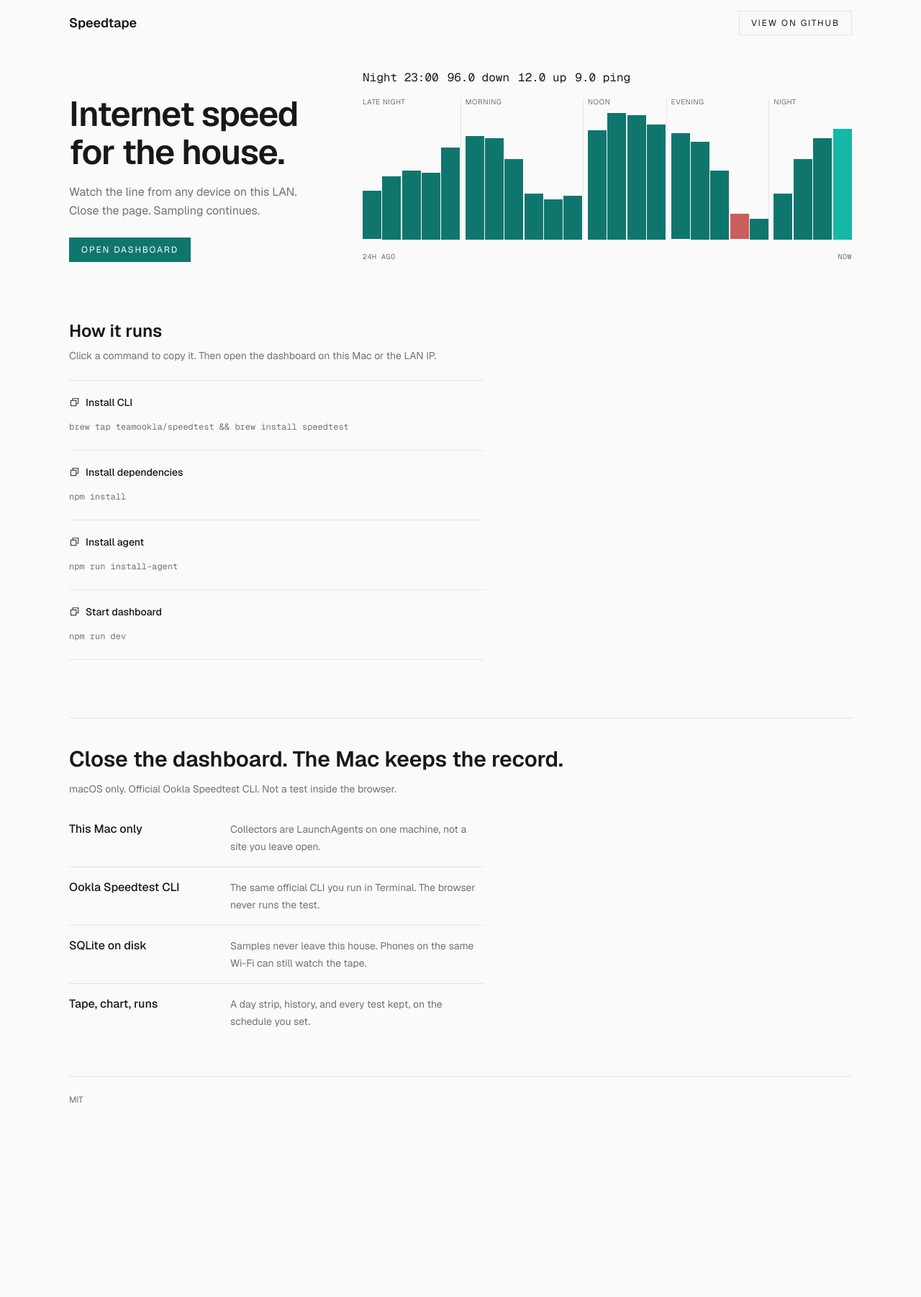
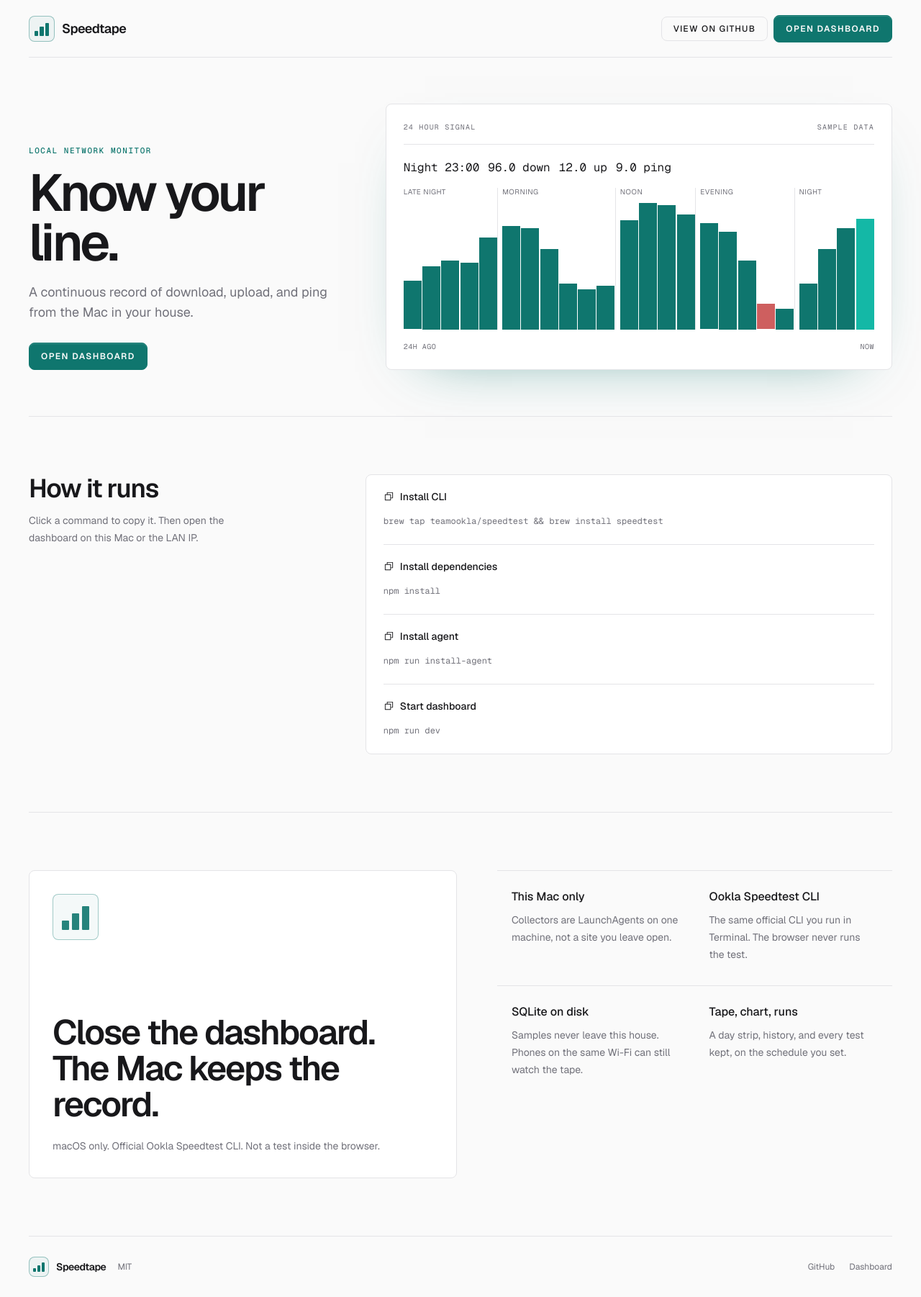
Before and after one commit to tusharv/speedtape, a Next.js app: page / in a window 1280 px wide. Shown: the whole page at 72% size. Before the commit the page ends 1560 px from the top, so only its background shows below. Built offline with nearby package versions, Linux system fonts and the light colour scheme.

Commit message:
feat: redesign Speedtape landing page

```diff
--- a/app/page.tsx
+++ b/app/page.tsx
@@ -1,16 +1,39 @@
 import Link from "next/link";
 import { redirect } from "next/navigation";
+import {
+  BrandLockup,
+  BrandMark,
+} from "@/app/components/brand-lockup";
 import { LandingCommands } from "@/app/components/landing-commands";
 import { LandingTape } from "@/app/components/landing-tape";
 import { landingTapeCells } from "@/lib/landing-tape";
-import { APP_NAME, GITHUB_URL, LICENSE_LABEL } from "@/lib/site";
+import { GITHUB_URL, LICENSE_LABEL } from "@/lib/site";
 
 const dashboardHref = "/app";
 
 const primaryCta =
-  "inline-flex items-center border border-copper bg-copper px-4 py-2 text-xs uppercase tracking-[0.16em] text-white transition-transform hover:bg-amber active:scale-[0.98]";
+  "inline-flex items-center whitespace-nowrap rounded-lg border border-copper bg-copper px-4 py-2.5 text-xs font-semibold uppercase tracking-[0.12em] text-ink shadow-[inset_0_1px_0_rgba(255,255,255,0.16)] outline-none transition-[transform,background-color] hover:bg-amber active:translate-y-px focus-visible:ring-2 focus-visible:ring-copper focus-visible:ring-offset-2 focus-visible:ring-offset-ink";
 const secondaryCta =
-  "inline-flex items-center whitespace-nowrap border border-hairline px-3 py-2 text-[11px] uppercase tracking-[0.12em] text-paper transition-colors hover:border-copper hover:text-copper sm:px-4 sm:text-xs sm:tracking-[0.16em]";
+  "inline-flex items-center whitespace-nowrap rounded-lg border border-hairline px-3 py-2 text-[11px] font-medium uppercase tracking-[0.1em] text-paper outline-none transition-[transform,border-color,color] hover:border-copper hover:text-copper active:translate-y-px focus-visible:ring-2 focus-visible:ring-copper focus-visible:ring-offset-2 focus-visible:ring-offset-ink sm:px-4 sm:text-xs";
+
+const systemFacts = [
+  {
+    title: "This Mac only",
+    body: "Collectors are LaunchAgents on one machine, not a site you leave open.",
+  },
+  {
+    title: "Ookla Speedtest CLI",
+    body: "The same official CLI you run in Terminal. The browser never runs the test.",
+  },
+  {
+    title: "SQLite on disk",
+    body: "Samples never leave this house. Phones on the same Wi-Fi can still watch the tape.",
+  },
+  {
+    title: "Tape, chart, runs",
+    body: "A day strip, history, and every test kept, on the schedule you set.",
+  },
+] as const;
 
 function firstString(
   value: string | string[] | undefined,
@@ -30,9 +53,9 @@ export default async function Landing({ searchParams }: PageProps<"/">) {
   }
 
   return (
-    <div className="mx-auto flex min-h-dvh w-full min-w-0 max-w-6xl flex-col overflow-x-clip px-4 sm:px-8">
-      <header className="flex min-h-16 flex-wrap items-center justify-between gap-3 py-3">
-        <p className="font-display text-lg font-semibold text-paper">{APP_NAME}</p>
+    <div className="mx-auto flex min-h-dvh w-full min-w-0 max-w-7xl flex-col overflow-x-clip px-4 sm:px-8 lg:px-10">
+      <header className="flex min-h-20 flex-wrap items-center justify-between gap-3 border-b border-hairline py-4">
+        <BrandLockup />
         <nav aria-label="Landing" className="flex shrink-0 items-center gap-2">
           <a
             href={GITHUB_URL}
@@ -42,86 +65,107 @@ export default async function Landing({ searchParams }: PageProps<"/">) {
           >
             View on GitHub
           </a>
+          <Link href={dashboardHref} className={primaryCta}>
+            Open dashboard
+          </Link>
         </nav>
       </header>
 
-      <main className="flex min-w-0 flex-1 flex-col gap-12 pb-16 pt-8 sm:gap-20">
-        <section className="grid min-w-0 items-end gap-10 lg:grid-cols-[minmax(0,22rem)_minmax(0,1fr)] lg:gap-14">
-          <div className="max-w-md min-w-0">
-            <h1 className="font-display text-[2rem] font-semibold leading-[1.1] tracking-tight text-paper sm:text-4xl md:text-5xl">
-              Internet speed for the house.
+      <main className="flex min-w-0 flex-1 flex-col">
+        <section className="grid min-w-0 gap-10 py-12 md:py-16 lg:grid-cols-[minmax(0,0.76fr)_minmax(0,1.24fr)] lg:items-end lg:gap-16">
+          <div className="max-w-lg min-w-0">
+            <p className="font-mono text-[11px] font-medium uppercase tracking-[0.14em] text-copper">
+              Local network monitor
+            </p>
+            <h1 className="mt-4 max-w-[9ch] font-display text-5xl font-semibold leading-[0.96] tracking-[-0.055em] text-paper sm:text-6xl lg:text-7xl">
+              Know your line.
             </h1>
-            <p className="mt-4 max-w-[36ch] text-base leading-relaxed text-muted">
-              Watch the line from any device on this LAN. Close the page.
-              Sampling continues.
+            <p className="mt-5 max-w-[38ch] text-base leading-7 text-muted sm:text-lg">
+              A continuous record of download, upload, and ping from the Mac in
+              your house.
             </p>
-            <div className="mt-6">
+            <div className="mt-7">
               <Link href={dashboardHref} className={primaryCta}>
                 Open dashboard
               </Link>
             </div>
           </div>
-          <div className="min-w-0 overflow-x-clip">
+
+          <div
+            aria-label="24 hour signal"
+            role="group"
+            className="min-w-0 rounded-lg border border-hairline bg-panel p-4 shadow-[0_28px_80px_-54px_rgba(15,118,110,0.7)] sm:p-6"
+          >
+            <div className="mb-5 flex items-center justify-between gap-4 border-b border-hairline pb-4 font-mono text-[10px] uppercase tracking-[0.12em] text-muted">
+              <span>24 hour signal</span>
+              <span>Sample data</span>
+            </div>
             <LandingTape cells={landingTapeCells()} />
           </div>
         </section>
 
-        <section>
-          <h2 className="font-display text-2xl font-semibold text-paper">
+        <section className="grid gap-10 border-t border-hairline py-14 md:grid-cols-[minmax(0,0.72fr)_minmax(0,1.28fr)] md:gap-14 md:py-20">
+          <div className="max-w-sm">
+            <h2 className="font-display text-3xl font-semibold tracking-[-0.035em] text-paper md:text-4xl">
               How it runs
             </h2>
-          <p className="mt-2 max-w-[65ch] text-sm text-muted">
+            <p className="mt-3 max-w-[36ch] text-sm leading-6 text-muted">
               Click a command to copy it. Then open the dashboard on this Mac or
               the LAN IP.
             </p>
-          <div className="mt-6 min-w-0 max-w-xl border-y border-hairline">
+          </div>
+          <div className="min-w-0 rounded-lg border border-hairline bg-panel px-5 sm:px-6">
             <LandingCommands />
           </div>
         </section>
 
-        <section className="border-t border-hairline pt-10">
-          <h2 className="font-display text-2xl font-semibold leading-[1.15] text-paper md:text-3xl">
+        <section className="grid gap-8 border-t border-hairline py-14 md:py-20 lg:grid-cols-[minmax(0,1.04fr)_minmax(0,0.96fr)] lg:gap-14">
+          <div className="relative overflow-hidden rounded-lg border border-hairline bg-panel p-6 sm:p-8">
+            <BrandMark size="lg" className="mb-16 opacity-90 sm:mb-24" />
+            <h2 className="max-w-[18ch] font-display text-3xl font-semibold leading-[1.05] tracking-[-0.04em] text-paper sm:text-4xl md:text-5xl">
               Close the dashboard. The Mac keeps the record.
             </h2>
-          <p className="mt-3 max-w-[55ch] text-sm leading-6 text-muted">
+            <p className="mt-5 max-w-[50ch] text-sm leading-6 text-muted">
               macOS only. Official Ookla Speedtest CLI. Not a test inside the
               browser.
             </p>
-          <dl className="mt-8 max-w-xl divide-y divide-hairline">
-            <div className="flex flex-col gap-1 py-4 first:pt-0 sm:flex-row sm:gap-8">
-              <dt className="shrink-0 font-medium text-paper sm:w-48">This Mac only</dt>
-              <dd className="text-sm leading-6 text-muted">
-                Collectors are LaunchAgents on one machine, not a site you leave
-                open.
-              </dd>
           </div>
-            <div className="flex flex-col gap-1 py-4 sm:flex-row sm:gap-8">
-              <dt className="shrink-0 font-medium text-paper sm:w-48">Ookla Speedtest CLI</dt>
-              <dd className="text-sm leading-6 text-muted">
-                The same official CLI you run in Terminal. The browser never
-                runs the test.
-              </dd>
+
+          <dl className="grid content-start sm:grid-cols-2">
+            {systemFacts.map((fact) => (
+              <div
+                key={fact.title}
+                className="border-t border-hairline py-6 sm:min-h-40 sm:px-5"
+              >
+                <dt className="font-medium text-paper">{fact.title}</dt>
+                <dd className="mt-2 text-sm leading-6 text-muted">{fact.body}</dd>
               </div>
-            <div className="flex flex-col gap-1 py-4 sm:flex-row sm:gap-8">
-              <dt className="shrink-0 font-medium text-paper sm:w-48">SQLite on disk</dt>
-              <dd className="text-sm leading-6 text-muted">
-                Samples never leave this house. Phones on the same Wi-Fi can
-                still watch the tape.
-              </dd>
-            </div>
-            <div className="flex flex-col gap-1 py-4 last:pb-0 sm:flex-row sm:gap-8">
-              <dt className="shrink-0 font-medium text-paper sm:w-48">Tape, chart, runs</dt>
-              <dd className="text-sm leading-6 text-muted">
-                A day strip, history, and every test kept, on the schedule you
-                set.
-              </dd>
-            </div>
+            ))}
           </dl>
         </section>
       </main>
 
-      <footer className="flex flex-wrap items-center justify-between gap-3 border-t border-hairline py-6 text-xs text-muted">
+      <footer className="flex flex-col gap-5 border-t border-hairline py-7 text-xs text-muted sm:flex-row sm:items-center sm:justify-between">
+        <div className="flex items-center gap-4">
+          <BrandLockup markSize="sm" className="text-sm" />
           <p>{LICENSE_LABEL}</p>
+        </div>
+        <nav aria-label="Footer" className="flex items-center gap-5">
+          <a
+            href={GITHUB_URL}
+            target="_blank"
+            rel="noreferrer"
+            className="outline-none transition-colors hover:text-copper focus-visible:text-copper"
+          >
+            GitHub
+          </a>
+          <Link
+            href={dashboardHref}
+            className="outline-none transition-colors hover:text-copper focus-visible:text-copper"
+          >
+            Dashboard
+          </Link>
+        </nav>
       </footer>
     </div>
   );
```
Also changed, not shown: 1 other file (tests, documents, lock files or other folders). Lines whose indentation alone changed are shown as unchanged.
